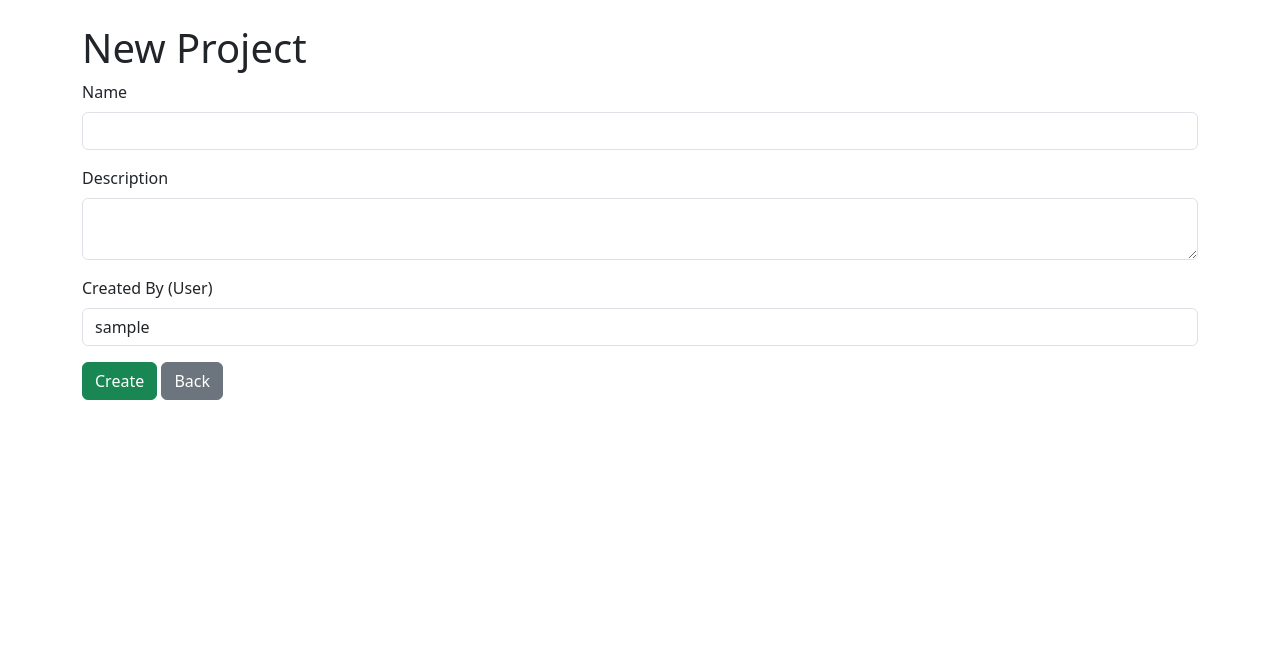
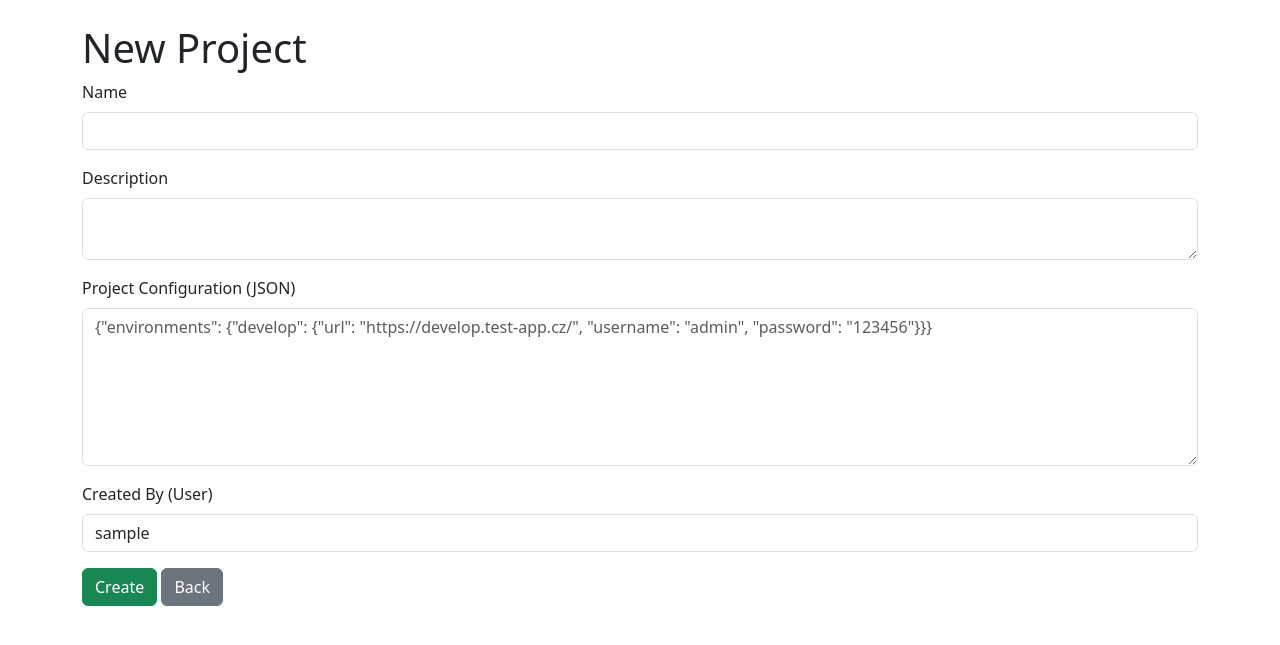
Before and after one commit to kruzikt/kdbs2_test_management_app, a Flask app: page /projects/new in a window 1280 px wide. Shown: the top 645 px of the page. Run offline with Flask 3, Linux system fonts and the light colour scheme; tables that the repository leaves empty hold one stand-in row (values such as "Sample post"); parts of the project's set-up code (start-up, migrations or seed data) failed here and were passed over.

Commit message:
Test cases - pridani zobrazenisteps, pridani json konfigurace do projektu

```diff
--- a/app.py
+++ b/app.py
@@ -43,7 +43,18 @@ def new_project():
         name = request.form['name']
         description = request.form['description']
         created_by = request.form['created_by']
+        config = request.form.get('configuration')
+        config_error = None
         project = Project(name=name, description=description, created_by=created_by)
+        if config:
+            import json
+            try:
+                project.configuration = json.loads(config)
+            except Exception:
+                config_error = 'Project configuration is not valid JSON.'
+        if config_error:
+            users = User.query.all()
+            return render_template('new_project.html', users=users, config_error=config_error, name=name, description=description, created_by=created_by, configuration=config)
         db.session.add(project)
         db.session.commit()
         flash('Project created!')
@@ -65,15 +76,14 @@ def list_test_cases_page():
         if project_id:
             ids = tuple(tc.id for tc in testcases)
             if ids:
-                placeholders = ','.join(['%s'] * len(ids))
+                placeholders = ','.join([str(i) for i in ids])
                 sql = f'SELECT * FROM v_last_test_result WHERE test_case_id IN ({placeholders})'
-                result = conn.execute(text(sql), ids)
+                result = conn.execute(text(sql))
             else:
                 result = []
         else:
             result = conn.execute(text('SELECT * FROM v_last_test_result'))
         for row in result:
-            # SQLAlchemy row is tuple-like, not dict-like, so use index or ._mapping
             row_map = row._mapping if hasattr(row, '_mapping') else row
             last_results[row_map['test_case_id']] = {'result': row_map['result'], 'executed_at': row_map['executed_at']}
     return render_template('testcases.html', testcases=testcases, projects=projects, selected_project_id=project_id, last_results=last_results)
--- a/db_init.sql
+++ b/db_init.sql
@@ -26,6 +26,7 @@ CREATE TABLE IF NOT EXISTS projects (
     description TEXT,
     created_by INT,
     created_at TIMESTAMP DEFAULT CURRENT_TIMESTAMP,
+    configuration JSON NULL,
     FOREIGN KEY (created_by) REFERENCES users(id)
 );
 
--- a/models.py
+++ b/models.py
@@ -20,6 +20,7 @@ class Project(db.Model):
     id = db.Column(db.Integer, primary_key=True)
     name = db.Column(db.String(100), nullable=False)
     description = db.Column(db.Text)
+    configuration = db.Column(db.JSON)  # Přidán sloupec pro JSON konfiguraci
     created_by = db.Column(db.Integer, db.ForeignKey('users.id'))
     created_at = db.Column(db.DateTime, default=datetime.utcnow)
     creator = db.relationship('User', backref='projects')
--- a/templates/new_project.html
+++ b/templates/new_project.html
@@ -10,20 +10,30 @@
 <body>
     <div class="container mt-4">
         <h1>New Project</h1>
+        {% if config_error %}
+        <div class="alert alert-danger">{{ config_error }}</div>
+        {% endif %}
         <form method="post">
             <div class="mb-3">
                 <label for="name" class="form-label">Name</label>
-                <input type="text" class="form-control" id="name" name="name" required>
+                <input type="text" class="form-control" id="name" name="name" required value="{{ name|default('') }}">
             </div>
             <div class="mb-3">
                 <label for="description" class="form-label">Description</label>
-                <textarea class="form-control" id="description" name="description"></textarea>
+                <textarea class="form-control" id="description"
+                    name="description">{{ description|default('') }}</textarea>
+            </div>
+            <div class="mb-3">
+                <label for="configuration" class="form-label">Project Configuration (JSON)</label>
+                <textarea class="form-control" id="configuration" name="configuration" rows="6"
+                    placeholder='{"environments": {"develop": {"url": "https://develop.test-app.cz/", "username": "admin", "password": "123456"}}}'>{{ configuration|default('') }}</textarea>
             </div>
             <div class="mb-3">
                 <label for="created_by" class="form-label">Created By (User)</label>
                 <select class="form-control" id="created_by" name="created_by" required>
                     {% for user in users %}
-                    <option value="{{ user.id }}">{{ user.username }}</option>
+                    <option value="{{ user.id }}" {% if created_by|default('')|string==user.id|string %}selected{% endif
+                        %}>{{ user.username }}</option>
                     {% endfor %}
                 </select>
             </div>
--- a/templates/projects.html
+++ b/templates/projects.html
@@ -26,6 +26,7 @@
                     <th>Description</th>
                     <th>Created By</th>
                     <th>Tests Count</th>
+                    <th>Project configuration</th>
                 </tr>
             </thead>
             <tbody>
@@ -36,6 +37,7 @@
                     <td>{{ project.description }}</td>
                     <td>{{ project.created_by }}</td>
                     <td>{{ test_counts[project.id] }}</td>
+                    <td><pre class="mb-0">{{ project.configuration | tojson(indent=2) if project.configuration else '' }}</pre></td>
                 </tr>
                 {% endfor %}
             </tbody>
```
Also changed, not shown: templates/testcases.html (+11 -6 lines).
